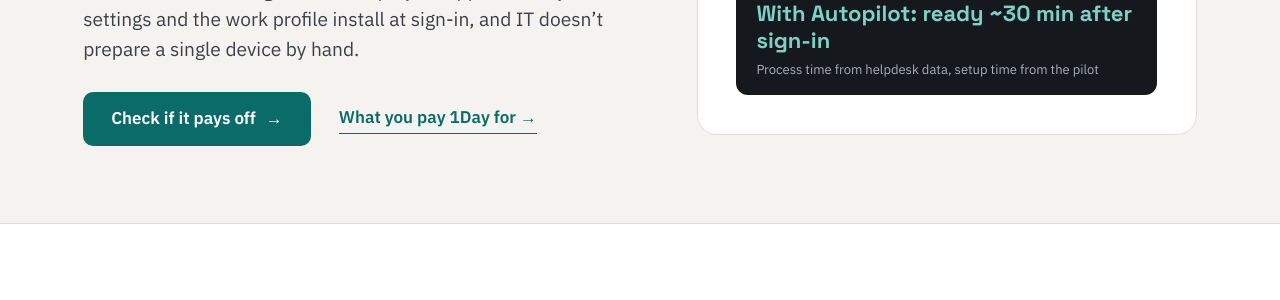
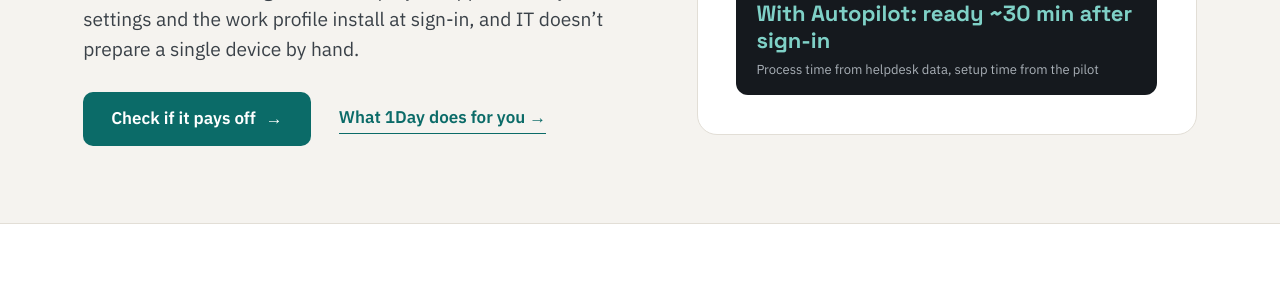
Before and after one commit to optisoft-ee/autopilot, a Jekyll site: the page built from en/index.html, in a window 1280 px wide and 900 px high, scrolled down 361 px. Shown: the part 154-454 px from the top of the window. Built offline with Jekyll 4.4.1, drawn with Linux system fonts in a browser that asks for light colours.

Commit message:
Avaleht: neutraalsem lingitekst teenuse sektsioonile

```diff
--- a/_data/en.yml
+++ b/_data/en.yml
@@ -29,7 +29,7 @@ hero:
   title: "New hires start working <br>on day one."
   lead: "1Day sets up Intune and Windows Autopilot in your Microsoft 365 environment and keeps managing them. Computers ship from the vendor straight to the employee. Apps, security settings and the work profile install at sign-in, and IT doesn’t prepare a single device by hand."
   cta: "Check if it pays off"
-  secondary: "What you pay 1Day for"
+  secondary: "What 1Day does for you"
   steps:
     - title: "Open your device"
     - title: "Sign in"
--- a/_data/et.yml
+++ b/_data/et.yml
@@ -30,7 +30,7 @@ hero:
   title: "Uus töötaja alustab tööd <br>esimesel päeval."
   lead: "1Day seadistab sinu Microsoft 365 keskkonnas Intune’i ja Windows Autopiloti ning haldab neid edasi. Arvuti läheb müüjalt otse töötajale. Programmid, turvaseaded ja tööprofiil paigalduvad sisselogimisel ise ning IT ei pea ühtegi seadet käsitsi ette valmistama."
   cta: "Arvuta, kas see tasub ära"
-  secondary: "Mille eest 1Dayle maksad"
+  secondary: "Mida 1Day sinu eest teeb"
   steps:
     - title: "Ava seade"
     - title: "Logi sisse"
```
